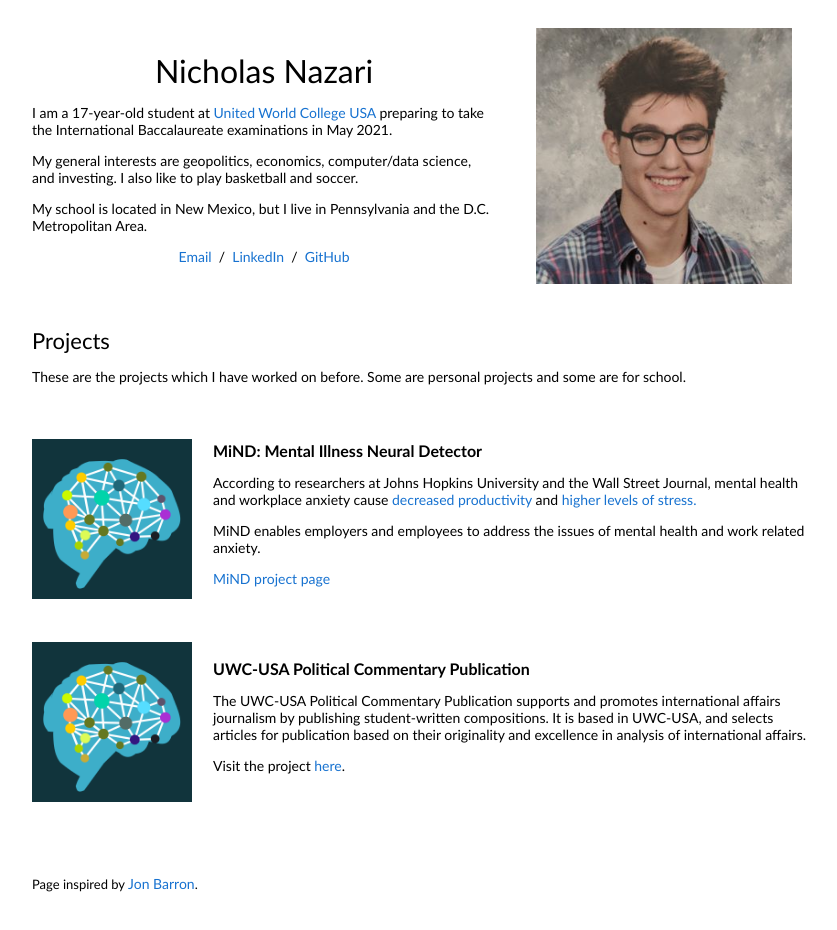
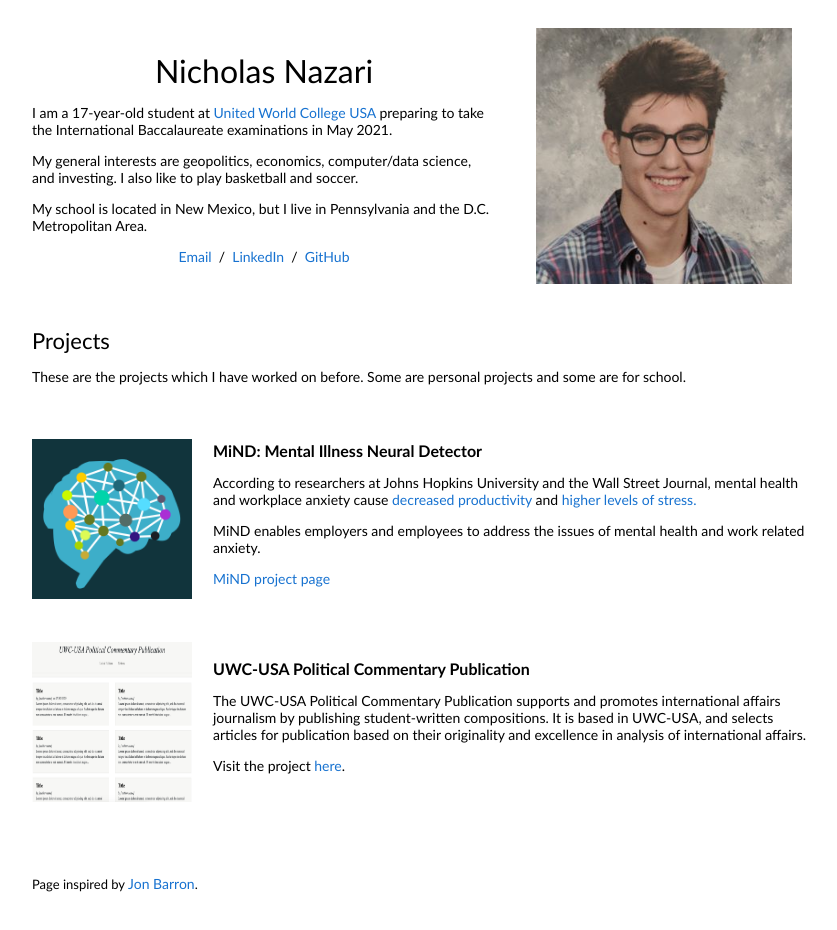
Before and after one commit to nicknazari/nicknazari.github.io, a plain HTML site: page index.html in a window 1280 px wide. Shown: the whole page, without its empty margins (228-1065 px from the left). Drawn offline with Linux system fonts and the light colour scheme.

Commit message:
updated uwcusapc project

```diff
--- a/index.html
+++ b/index.html
@@ -70,7 +70,7 @@
 
           <tr>
             <td style="padding:20px;width:25%;vertical-align:middle">
-              <img src="images/mind.png" alt="clean-usnob" width="160" height="160">
+              <img src="images/uwcusapc.png" alt="clean-usnob" width="160" height="160">
             </td>
 
             <td width="75%" valign="middle">
```
Also changed, not shown: images/uwcusapc.png (added).
